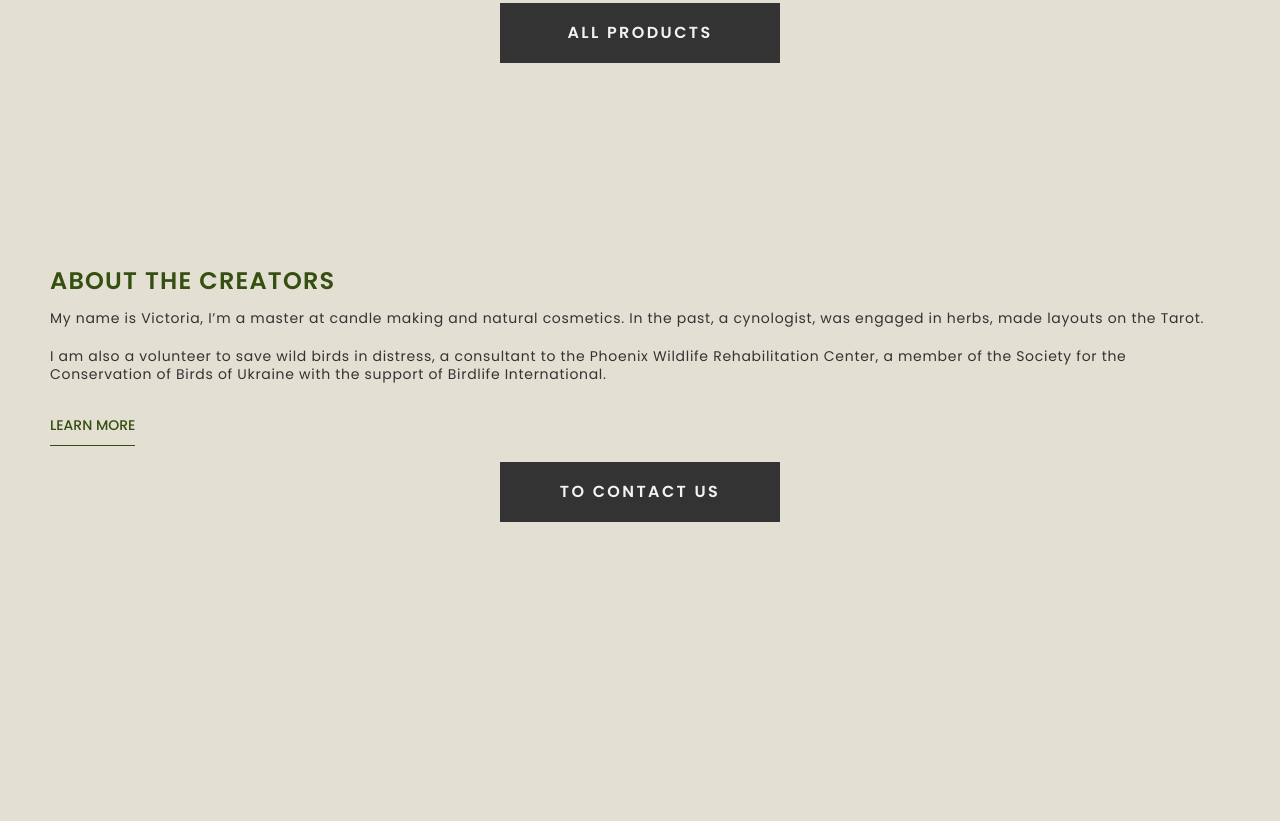
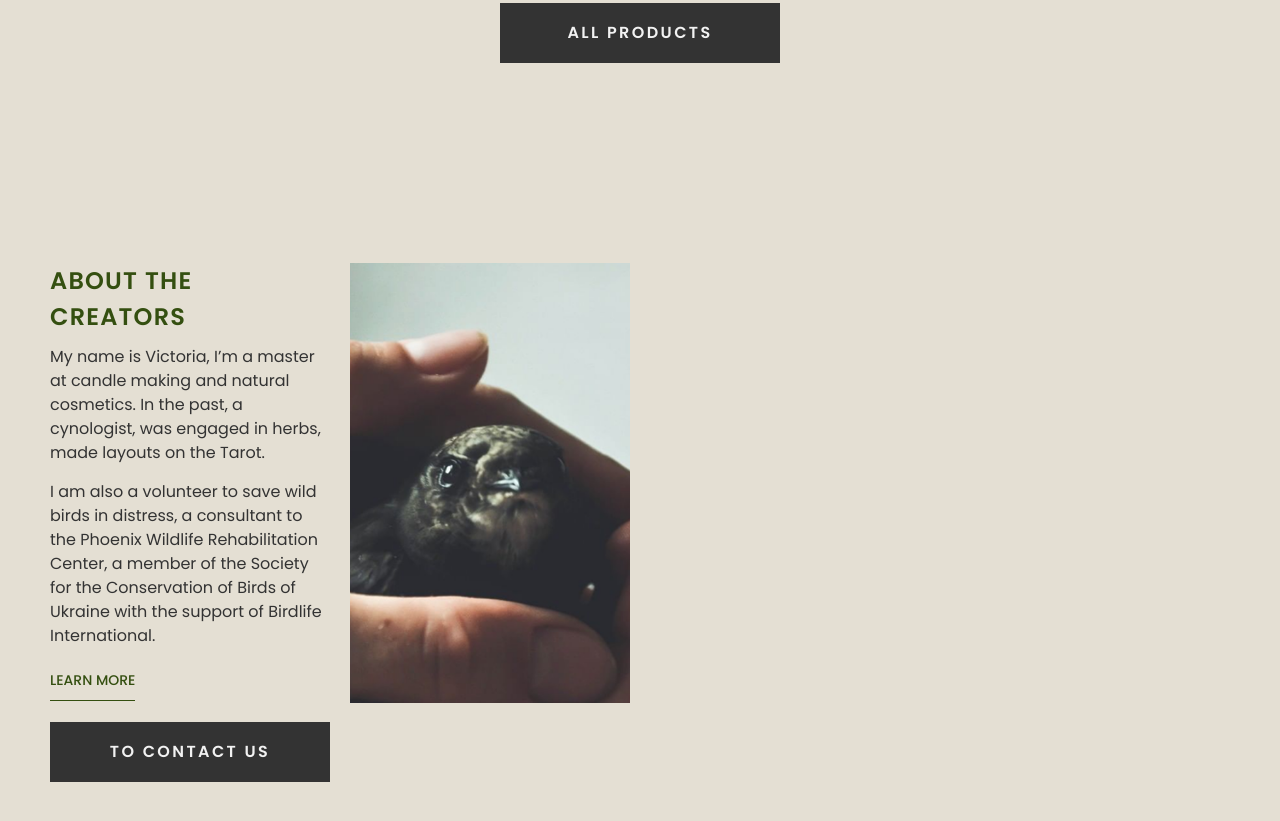
Before and after one commit to Hosella/eco_cosmetics, a plain HTML site: page src/index.html in a window 1280 px wide. Shown: the part 2792-3613 px from the top of the page. Before the commit the page ends 3414 px from the top, so only its background shows below. Drawn offline with Linux system fonts and the light colour scheme.

Commit message:
Added section about creators for tablets

```diff
--- a/src/index.html
+++ b/src/index.html
@@ -155,23 +155,30 @@
 
     <div class="container">
       <section class="about-creators">
-        <h4 class="about-creators__title">about the creators</h4>
+        <div class="about-creators__content">
+          <h4 class="about-creators__content__title">about the creators</h4>
 
-        <div class="about-creators__texts">
-          <p class="about-creators__texts-text1">
+          <div class="about-creators__content__texts">
+            <p class="about-creators__content__texts-text1">
               My name is Victoria, I’m a master at candle making and natural cosmetics. In the past, a cynologist, was engaged in herbs, made layouts on the Tarot.
             </p>
 
-          <p class="about-creators__texts-text1">
+            <p class="about-creators__content__texts-text1">
               I am also a volunteer to save wild birds in distress, a consultant to the Phoenix Wildlife Rehabilitation Center, a member of the Society for the Conservation of Birds of Ukraine with the support of Birdlife International.
             </p>
           </div>
 
           <a href="#" class="link-button">LEARN MORE</a>
 
-        <div class="about-creators__button button-wrap">
+          <div class="about-creators__content__button button-wrap">
             <a href="#" class="button">to contact us</a>
           </div>
+        </div>
+
+        <picture class="about-creators__picture">
+          <source srcset="image/for_pc/about_creators.png" media="(min-width: 1024px)">
+          <img src="image/for_tablets/about_creators.png" alt="Bird" class="about-creators__picture-img">
+        </picture>
       </section>
     </div>
 
--- a/src/styles/blocks/_about-creators.scss
+++ b/src/styles/blocks/_about-creators.scss
@@ -1,5 +1,12 @@
 .about-creators {
   padding-bottom: 100px;
+
+  @include onTablet {
+    @include pageGrid;
+  }
+
+  &__content {
+    grid-column: 1 / 4;
 
     &__title {
       color: $green;
@@ -13,9 +20,39 @@
       gap: 20px;
       @extend %text2;
       padding-bottom: 30px;
+
+      @include onTablet {
+        font-weight: inherit;
+        font-size: inherit;
+        line-height: inherit;
+        letter-spacing: inherit;
+        gap: 15px;
+        padding-bottom: 20px;
+      }
     }
 
     &__button {
       padding-top: 25px;
+
+      @include onTablet {
+        padding-top: 30px;
+        justify-content: left !important;
       }
     }
+  }
+
+  &__picture {
+    display: none;
+
+    @include onTablet {
+      display: inline-block;
+      grid-column: 4 / 7;
+    }
+
+    &-img {
+      width: 100%;
+      height: 440px;
+      object-fit: cover;
+    }
+  }
+}
```
Also changed, not shown: src/image/for_pc/about_creators.png (added), src/image/for_tablets/about_creators.png (added), src/styles/css/main.css. Lines whose indentation alone changed are shown as unchanged.
